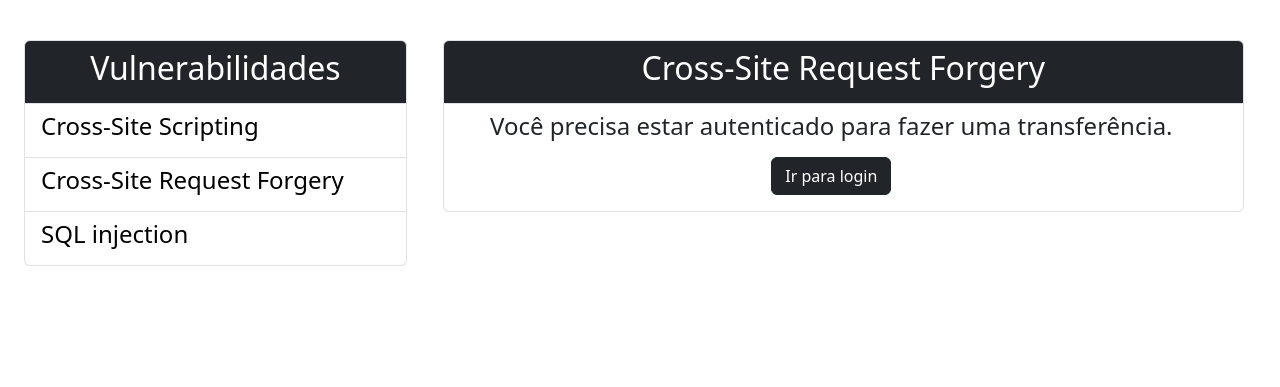
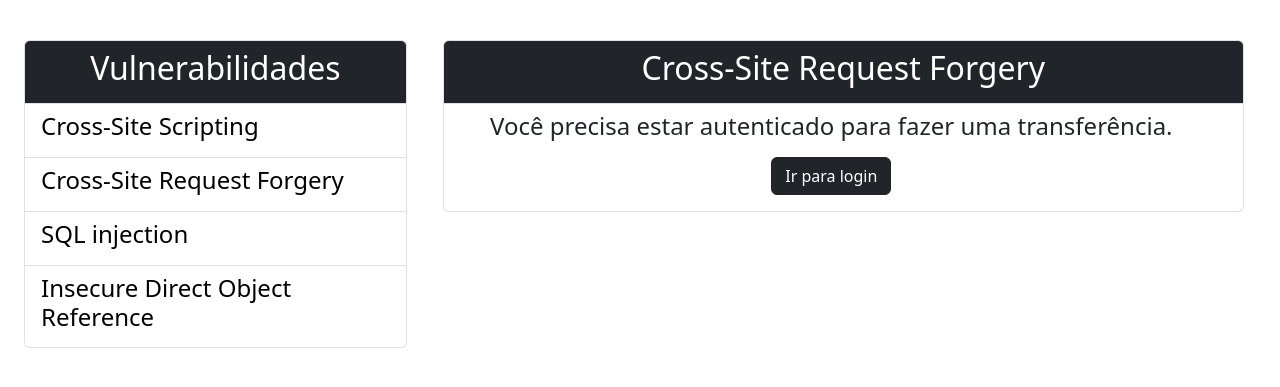
Before and after one commit to Lucas-Vini/vul-flask, a Flask app: page /cross_site_request_forgery_select in a window 1280 px wide. Shown: the part 56-443 px from the top of the page. Run offline with Flask 3, Linux system fonts and the light colour scheme; some libraries are stand-ins or nearby versions.

Commit message:
including idor in lateral menu

```diff
--- a/app/templates/base.html
+++ b/app/templates/base.html
@@ -53,6 +53,7 @@
                                 <li class="list-group-item list-group-item-action"><a href="/cross_site_scripting" class="sidebar-link"><h4>Cross-Site Scripting</h4> </a></li>
                                 <li class="list-group-item list-group-item-action"><a href="/cross_site_request_forgery_select" class="sidebar-link"><h4>Cross-Site Request Forgery</h4> </a></li>
                                 <li class="list-group-item list-group-item-action"><a href="/sql_injection" class="sidebar-link"><h4>SQL injection</h4> </a></li>
+                                <li class="list-group-item list-group-item-action"><a href="/sql_injection" class="sidebar-link"><h4>Insecure Direct Object Reference</h4> </a></li>
                             </ul>
                         </div>
                     </div>
```
